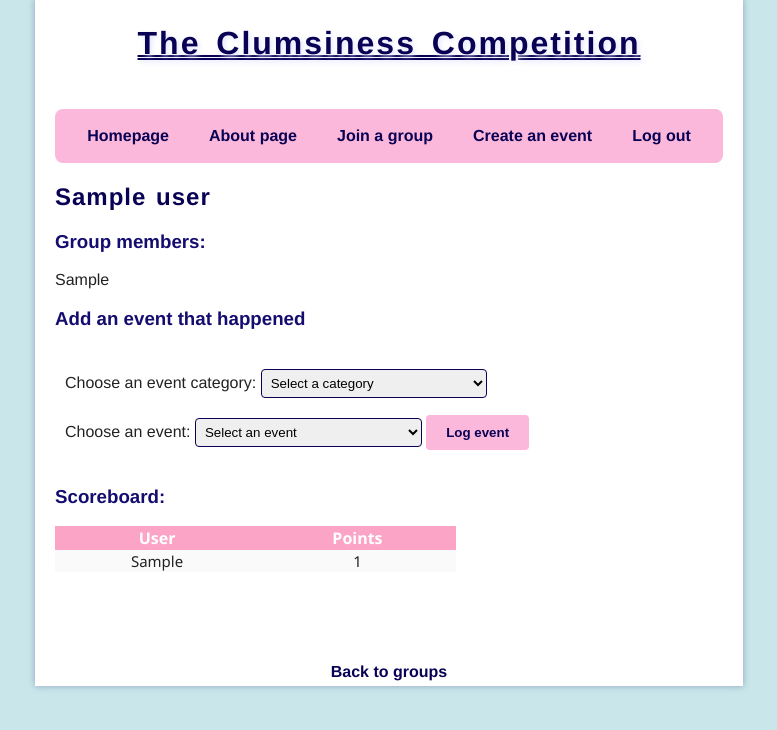
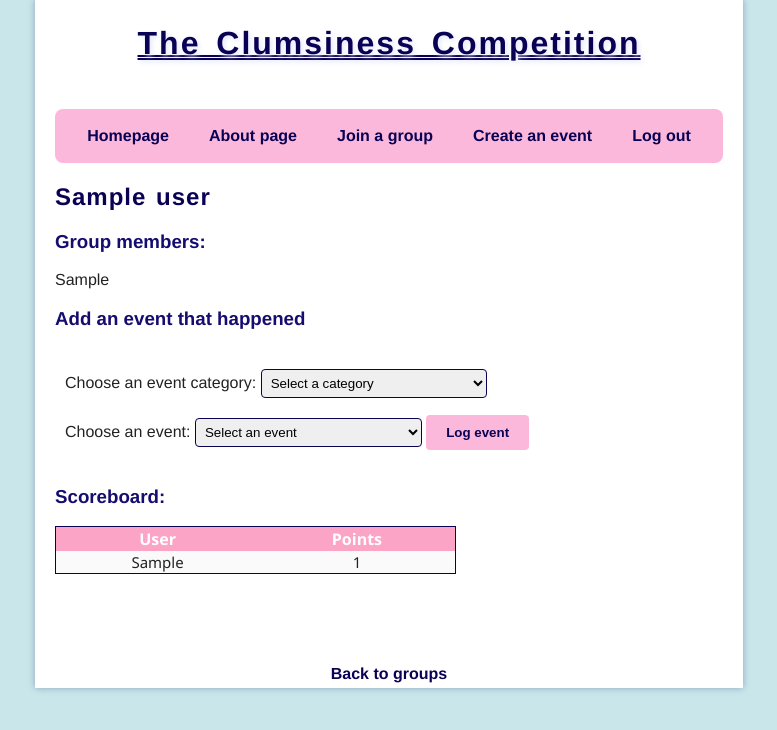
Before and after one commit to rautiais/t-h-ilykisa, a Flask app: template templates/one_group.html in a window 1280 px wide. Shown: the part 31-761 px from the top of the page, without its empty margins (251-1028 px from the left). Run offline with Flask 3, Linux system fonts and the light colour scheme; the template is opened without the code that fills it: most values are stand-ins (such as "Sample title", 1, 10 or a date in 2020).

Commit message:
Small modifications on layout

```diff
--- a/static/main.css
+++ b/static/main.css
@@ -230,6 +230,9 @@ ul.events-list li {
 table {
   width: 60%;
   border-collapse: collapse;
+  border-style: solid;
+  border-color: rgb(9, 2, 84);
+  border-width: 1px;
   font-family: 'Segoe UI', Tahoma, Geneva, Verdana, sans-serif;
   margin-bottom: 30px;
 }
--- a/templates/one_group.html
+++ b/templates/one_group.html
@@ -80,7 +80,9 @@
 
     <script>
     function capitalizeWords(str) {
-        return str.replace(/\b\w/g, l => l.toUpperCase());
+        return str
+        .toLowerCase()
+        .replace(/^\w/, c => c.toUpperCase());
 }
 
     function updateEventsDropdown() {
```
